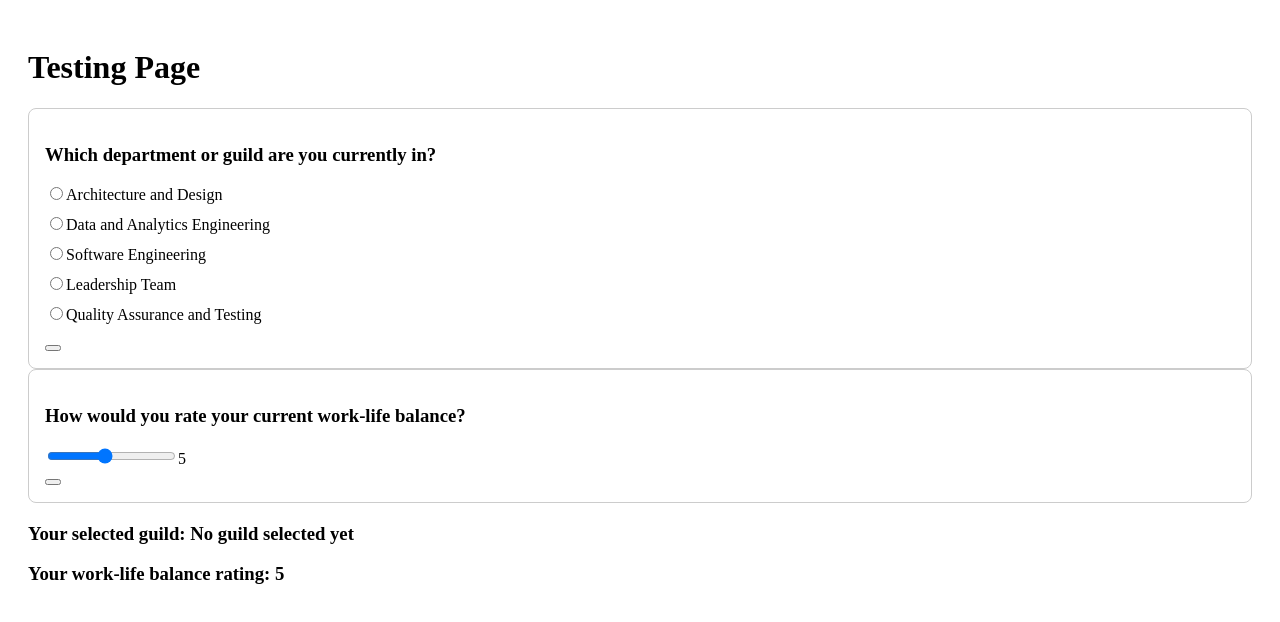
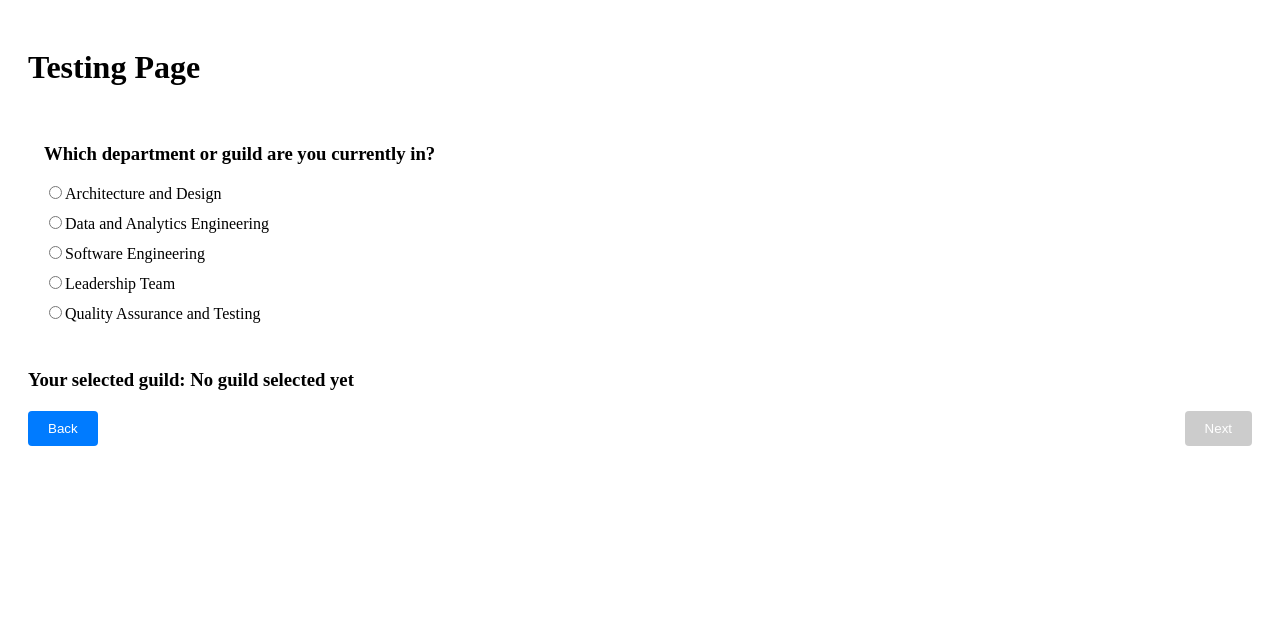
Before and after one commit to joelNd1/ENPS-EPA, a React (Create React App) app in the folder Client/: page / in a window 1280 px wide. Shown: the top 622 px of the page. Built offline with nearby package versions, Linux system fonts and the light colour scheme.

Commit message:
reorganaising and adding finishing touches on buttons and making sure logic works the way i want it to

```diff
--- a/Client/src/app.tsx
+++ b/Client/src/app.tsx
@@ -2,7 +2,7 @@ import React from 'react';
 import { BrowserRouter as Router, Route, Routes } from 'react-router-dom';
 
 //pages
-import { TestingPage } from './components/Titles/TestingPage';
+import { TestingPage } from './components/pages/TestingPage';
 import RoleAndGuildPage from './components/pages/RoleAndGuild/RoleAndGuildPage';
 import PayBandSeparationPage from './components/pages/PayBandSeparation/PayBandSeparationPage';
 import WorkLifeBalancePage from './components/pages/WorkLifeBalance/WorkLifeBalancePage';
--- a/Client/src/components/Titles/TestingPage.tsx
+++ /dev/null
@@ -1,67 +0,0 @@
-import React, { useState } from 'react'
-import { QuestionBlock,QuestionBlockProps } from '../molecules/QuestionBlock';
-
-
-export function TestingPage() {
-
-  const [selectedAnswer, setSelectedAnswer] = useState<string>('');
-  const [sliderAnswer, setSliderAnswer] = useState<number>(5); // This is where we define the state for the slider
-
-    // Options for the multiple-choice question
-  const testOptions = [
-    'Architecture and Design',
-    'Data and Analytics Engineering',
-    'Software Engineering',
-    'Leadership Team',
-    'Quality Assurance and Testing',
-  ];
-
-  // Function to handle the multiple-choice answer change (expects a string)
-  const handleAnswerChange = (newAnswer: string | number) => {
-    setSelectedAnswer(newAnswer as string); // Use "as string" to handle the multiple-choice answer
-  };
-
-  // Function to handle slider answer change (expects a number)
-  const handleSliderChange = (newAnswer: string | number) => {
-    setSliderAnswer(newAnswer as number); // Use "as number" to handle the slider answer
-  };
-//  Handling page changes
-const handlePrimaryButtonClick = () => {
-  console.log('pass it works');
-}
-
-  return (
-        <div style={{ padding: '20px' }}>
-      <h1>Testing Page</h1>
-
-      {/* Use the QuestionBlock component to render the multiple-choice question */}
-      <QuestionBlock
-        question="Which department or guild are you currently in?"
-        questionType="Multiple Choice"
-        options={testOptions} // Pass the multiple-choice options
-        answer={selectedAnswer} // Pass the current selected answer from state
-        onAnswerChange={handleAnswerChange} // Update state when the answer changes
-        onPrimaryButtonClick={handlePrimaryButtonClick}
-        testId='Testing MultiQuestion component'
-      />
-
-      {/* Use the QuestionBlock component to render the slider question */}
-      <QuestionBlock
-        question="How would you rate your current work-life balance?"
-        questionType="Slider"
-        minSliderValue={1}
-        maxSliderValue={10}
-        answer={sliderAnswer} // Pass the current slider value
-        onAnswerChange={handleSliderChange} // Update state when the slider changes
-        onPrimaryButtonClick={handlePrimaryButtonClick}
-        testId='Testing MultiQuestion component'
-        />
-
-      {/* Display the selected answers */}
-      <div style={{ marginTop: '20px' }}>
-        <h3>Your selected guild: {selectedAnswer || 'No guild selected yet'}</h3>
-        <h3>Your work-life balance rating: {sliderAnswer}</h3>
-      </div>
-    </div>
-  );
-};
--- /dev/null
+++ b/Client/src/components/Titles/TestingTitles.tsx
@@ -0,0 +1 @@
+export {}
--- /dev/null
+++ b/Client/src/components/molecules/PageNavigation.tsx
@@ -0,0 +1,66 @@
+import React from "react";
+
+type PageNavigationProps = {
+  isBackButtonDisabled?: boolean; // Controls if the Back button is disabled
+  isNextButtonDisabled: boolean;  // Controls if the Next button is disabled
+  isBackButtonHidden?: boolean;   // Controls if the Back button is hidden
+  backButtonClickHandler?: () => void; // Function to handle Back button click
+  nextButtonClickHandler?: () => void; // Function to handle Next button click
+  wrapperMarginDisabled?: boolean;     // Option to disable wrapper margin
+};
+
+export default function PageNavigation({
+  isBackButtonDisabled = false, // Default: Back button is enabled
+  isNextButtonDisabled = true,  // Default: Next button is disabled
+  isBackButtonHidden = false,   // Default: Back button is visible
+  backButtonClickHandler,       // Back button click handler
+  nextButtonClickHandler,       // Next button click handler
+  wrapperMarginDisabled = false // Default: wrapper margin is enabled
+}: PageNavigationProps) {
+  return (
+    <div
+      data-testid="Page-Navigation"
+      style={{
+        display: "flex",
+        justifyContent: "space-between",
+        margin: wrapperMarginDisabled ? "0" : "20px 0", // Add margin unless disabled
+      }}
+    >
+      {/* Conditionally render the Back button */}
+      {!isBackButtonHidden && (
+        <button
+          data-testid="Back-Button"
+          disabled={isBackButtonDisabled} // Disable the button if isBackButtonDisabled is true
+          onClick={backButtonClickHandler} // Call the back button handler on click
+          style={{
+            backgroundColor: isBackButtonDisabled ? "#ccc" : "#007bff", // Disabled styling for back button
+            cursor: isBackButtonDisabled ? "not-allowed" : "pointer",   // Change cursor based on disabled state
+            padding: "10px 20px",
+            borderRadius: "4px",
+            border: "none",
+            color: "#fff",
+          }}
+        >
+          Back
+        </button>
+      )}
+
+      {/* Render the Next button */}
+      <button
+        data-testid="Next-Button"
+        disabled={isNextButtonDisabled} // Disable the Next button based on isNextButtonDisabled prop
+        onClick={nextButtonClickHandler} // Call the next button handler on click
+        style={{
+          backgroundColor: isNextButtonDisabled ? "#ccc" : "#007bff", // Disabled styling for next button
+          cursor: isNextButtonDisabled ? "not-allowed" : "pointer",   // Change cursor based on disabled state
+          padding: "10px 20px",
+          borderRadius: "4px",
+          border: "none",
+          color: "#fff",
+        }}
+      >
+        Next
+      </button>
+    </div>
+  );
+}
--- a/Client/src/components/molecules/QuestionBlock.tsx
+++ b/Client/src/components/molecules/QuestionPageBlock.tsx
@@ -1,32 +1,28 @@
 import React from "react";
 
-export type QuestionBlockProps = {
+export type QuestionPageBlockProps = {
     question: string; // The question text to display
     questionType: 'Multiple Choice' | 'Slider'; // The type of the question (either Multiple Choice or Slider)
     options?: string[]; // Array of options for the multiple-choice question
     minSliderValue?: number; // Minimum value for the slider
-    onPrimaryButtonClick: () => void; // A function that takes no arguments and returns void (nothing)
-    onSecondaryButtonClick?: () => void; // A function that takes no arguments and returns void (nothing)
     maxSliderValue?: number; // Maximum value for the slider
     answer: string | number; // The current selected answer (could be a string or number)
     onAnswerChange: (answer: string | number) => void; // Callback function to handle answer changes
     testId:string,
   };
 
-export function QuestionBlock({
+export function QuestionPageBlock({
     question,
     questionType,
     options = [],
     minSliderValue,
     maxSliderValue,
-    onPrimaryButtonClick,
-    onSecondaryButtonClick ,
     answer,
     onAnswerChange,
     testId,
-}: QuestionBlockProps) {
+}: QuestionPageBlockProps) {
   return (
-    <div style={{ padding: '16px', borderRadius: '8px', border: '1px solid #ccc' }}>
+    <div style={{ padding: '16px', borderRadius: '8px', }}>
       <h3>{question}</h3>
 
       {/* Render input based on the question type */}
@@ -61,9 +57,6 @@ export function QuestionBlock({
           <span>{answer}</span>
         </div>
       )}
-      <button
-      onClick={onPrimaryButtonClick}/>
-
     </div>
   );
 }
--- a/Client/src/components/molecules/TitleBlock.tsx
+++ b/Client/src/components/molecules/TitlePageBlock.tsx
@@ -57,3 +57,4 @@
 //     </div>
 //   );
 // }
+export {}
--- /dev/null
+++ b/Client/src/components/pages/InputReviewPage.tsx
@@ -0,0 +1 @@
+export{}
--- /dev/null
+++ b/Client/src/components/pages/TestingPage.tsx
@@ -0,0 +1,82 @@
+import { useState } from 'react'
+import { QuestionPageBlock } from '../molecules/QuestionPageBlock';
+import PageNavigation from '../molecules/PageNavigation';
+
+
+export function TestingPage() {
+
+  const [selectedAnswer, setSelectedAnswer] = useState<string>('No guild selected yet');
+  // const [sliderAnswer, setSliderAnswer] = useState<number>(5); // This is where we define the state for the slider
+
+    // Options for the multiple-choice question
+  const testOptions = [
+    'Architecture and Design',
+    'Data and Analytics Engineering',
+    'Software Engineering',
+    'Leadership Team',
+    'Quality Assurance and Testing',
+  ];
+
+  // Function to handle the multiple-choice answer change (expects a string)
+  const handleAnswerChange = (newAnswer: string | number) => {
+    setSelectedAnswer(newAnswer as string); // Use "as string" to handle the multiple-choice answer
+  };
+
+  // Function to handle slider answer change (expects a number)
+  // const handleSliderChange = (newAnswer: string | number) => {
+  //   setSliderAnswer(newAnswer as number); // Use "as number" to handle the slider answer
+  // };
+// //  Handling page changes
+const handleBackClick = () => {
+  console.log("Back button clicked!");
+};
+
+const handleNextClick = () => {
+  console.log("Next button clicked!");
+};
+
+const isNextButtonDisabled = selectedAnswer === 'No guild selected yet';
+
+
+  return (
+        <div style={{ padding: '20px' }}>
+      <h1>Testing Page</h1>
+
+      {/* Use the QuestionBlock component to render the multiple-choice question */}
+      <QuestionPageBlock
+        question="Which department or guild are you currently in?"
+        questionType="Multiple Choice"
+        options={testOptions} // Pass the multiple-choice options
+        answer={selectedAnswer} // Pass the current selected answer from state
+        onAnswerChange={handleAnswerChange} // Update state when the answer changes
+        testId='Testing MultiQuestion component'
+      />
+
+      {/* Use the QuestionBlock component to render the slider question */}
+     {/* <div style={{ marginTop: '20px' }}>
+        <QuestionPageBlock
+          question="How would you rate your current work-life balance?"
+          questionType="Slider"
+          minSliderValue={1}
+          maxSliderValue={10}
+          answer={sliderAnswer} // Pass the current slider value
+          onAnswerChange={handleSliderChange} // Update state when the slider changes
+          testId='Testing MultiQuestion component'
+          />
+      </div> */}
+
+      {/* Display the selected answers */}
+      <div style={{ marginTop: '20px' }}>
+        <h3>Your selected guild: {selectedAnswer || 'No guild selected yet'}</h3>
+        {/* <h3>Your work-life balance rating: {sliderAnswer}</h3> */}
+      </div>
+      <PageNavigation
+        isBackButtonDisabled={false}     // The back button is enabled
+        isNextButtonDisabled={isNextButtonDisabled} // Disable Next button if no valid guild is selected
+        isBackButtonHidden={false}       // The back button is visible
+        backButtonClickHandler={handleBackClick} // Back button handler
+        nextButtonClickHandler={handleNextClick} // Next button handler
+      />
+    </div>
+  );
+};
```
